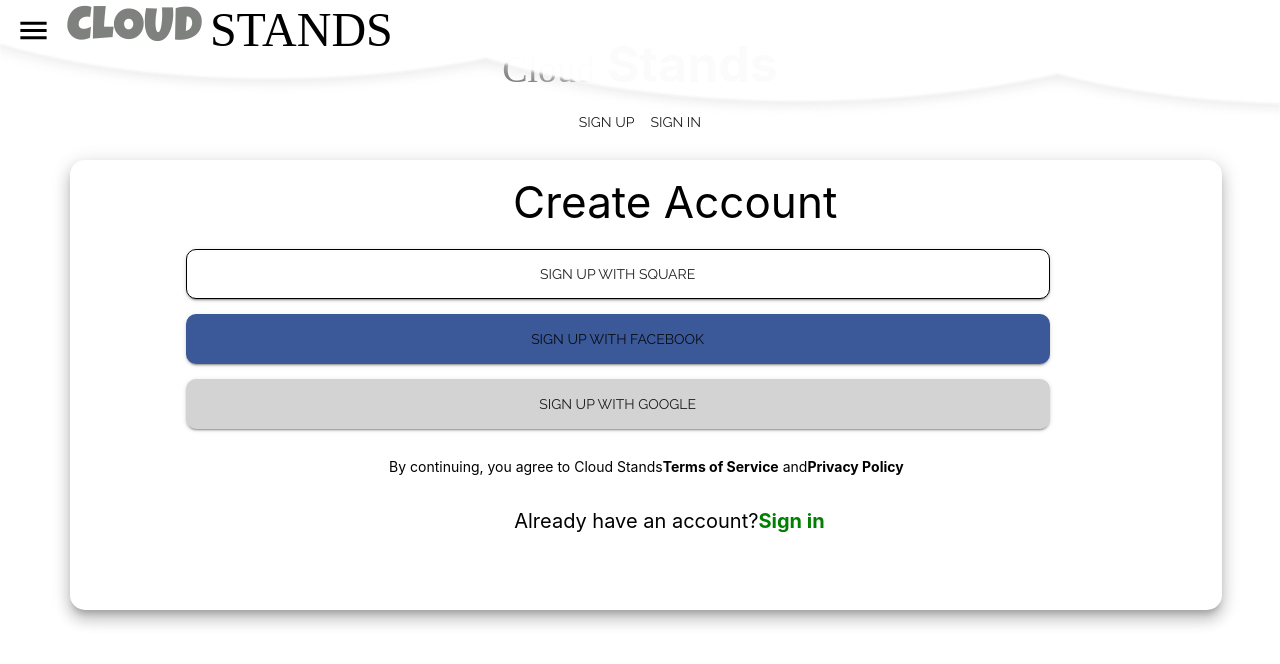
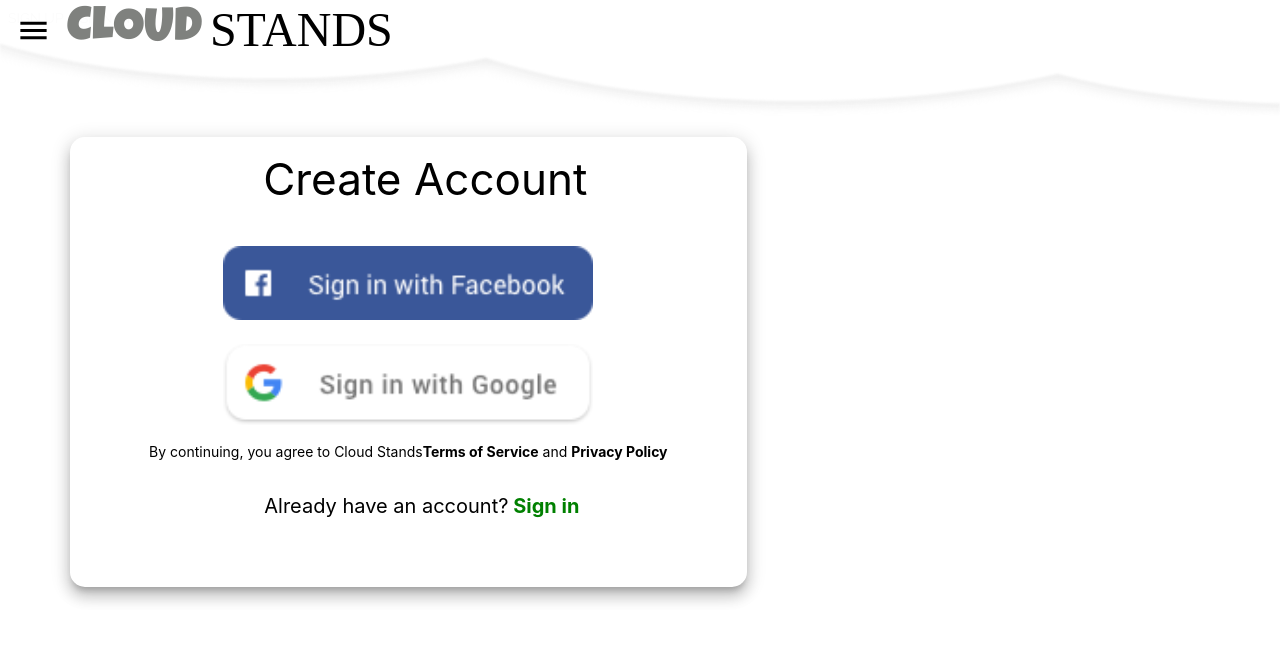
Before and after one commit to labs14-market-organizer/frontend, a React (Create React App) app: page /login in a window 1280 px wide. Shown: the top 664 px of the page. Built offline with nearby package versions, Linux system fonts and the light colour scheme; a web font is replaced by a local one.

Commit message:
changes to styling auth page

```diff
--- a/src/routes/AuthenticatePage.js
+++ b/src/routes/AuthenticatePage.js
@@ -7,29 +7,29 @@ import {
     Redirect,
     withRouter
   } from "react-router-dom";
-  import { Button, Box, Grid, Shadows } from '@material-ui/core';
-  import '../scss/authenticationPage.scss';
+import { Button, Box, Grid, Shadows, Container } from '@material-ui/core';
+import '../scss/authenticationPage.scss';
   // import Box from '@material-ui/core/Box';
+import styled from "styled-components";
+import facebook from "../assets/facebook.png";
+import google from "../assets/google.png";
 
 class AuthenticatePage extends React.Component
 {
-   authenticate = (e) => {
-    const authType = e.target.name;
-    this.props.getUserData()
-    axios.get("https://cloudstands-staging.herokuapp.com/auth/google")
+  //  authenticate = (e) => {
+  //   const authType = e.target.name;
+  //   this.props.getUserData()
+  //   axios.get("https://cloudstands-staging.herokuapp.com/auth/google")
 
-  }
+  // }
 
   // this.props.getUserData()
+
     render()
     {
 
         return (
-        <Grid container
-        direction="column"
-        justify="center"
-        alignItems="center" >
-          <h1><span className="cloud">Cloud</span> <span className="Stands">Stands</span></h1>
+        <>
           <Box className="header-SignIn" display='flex'>
 
               <span className="meet-the-team"><p>Meet the Team</p></span>
@@ -39,32 +39,49 @@ class AuthenticatePage extends React.Component
 
           </Box>
 
+          <StyledContainer>
+            <StyledBox boxShadow={10} className='buttons' display='flex' flexDirection='column'>
+                <p className="create-account">Create Account</p>
+                {/* <Button variant="contained"  label="Square" onClick={this.authenticate} className='company-buttons' style={{backgroundColor: "white", border: "1px solid black"}}>Sign Up with Square</Button> */}
+                <Link to="https://cloudstands-deploy.herokuapp.com/auth/facebook">
+                  <StyledImg src={facebook}></StyledImg>
+                </Link>
+                <Link to="https://cloudstands-deploy.herokuapp.com/auth/google">
+                  <StyledImg src={google}></StyledImg>
+                </Link>
+                {/* <Button variant="contained" label="Google"  href="https://cloudstands-staging.herokuapp.com/auth/facebook" className="company-buttons" style={{backgroundColor: '#3b5998'}}>Sign Up With Facebook</Button>
+                <Button variant="contained" label="Google" href="https://cloudstands-deploy.herokuapp.com/auth/google"  className="company-buttons" style={{ backgroundColor: " #d3d3d3" }} >Sign Up with Google</Button>
+                 */}
+                <p className="terms-of-service">By continuing, you agree to Cloud Stands<span className="bold">Terms of Service</span> and <span className="bold">Privacy Policy</span> </p>
+                <p className="have-account">Already have an account?<span style={{ color: "green" , fontWeight: "bold"}}>  Sign in</span> </p>
+            </StyledBox>
+           </StyledContainer>
 
-          <Box boxShadow={10} className='buttons' display='flex' flexDirection='column'>
-              <p className="create-account">Create Account</p>
-              <Button variant="contained"  label="Square" onClick={this.authenticate} className='company-buttons' style={{backgroundColor: "white", border: "1px solid black"}}>Sign Up with Square</Button>
-              <Button variant="contained" label="Google" onClick={this.authenticate} className="company-buttons" style={{backgroundColor: '#3b5998'}}>Sign Up With Facebook</Button>
-              <Button variant="contained" label="Google" href="https://cloudstands-deploy.herokuapp.com/auth/google"  className="company-buttons" style={{ backgroundColor: " #d3d3d3" }} >Sign Up with Google</Button>
-
-              <p className="terms-of-service">By continuing, you agree to Cloud Stands<span className="bold">Terms of Service</span> and<span className="bold">Privacy Policy</span> </p>
-              <p className="have-account">Already have an account?<span style={{ color: "green" , fontWeight: "bold"}}>Sign in</span> </p>
-
-           </Box>
-
-        </Grid>)
+        </>
+        )
     }
 }
-/* const mapStateToProps = state => {
-   return {
-     //states
-     ...state.checkUserData
-   };
- };
- export default connect(
-   mapStateToProps,
-   { //actions
-     setLocalData
-    // getUserData
-   }
- )(App); */
+
+const StyledContainer = styled(Container)`
+  margin-top: 100px;
+  max-width: 800px;
+  margin-left: 3%;
+`;
+
+const StyledImg = styled.img`
+  margin-top: 20px;
+  width: 80%;
+  @media (min-width: 600px) {
+    width: 370px;
+  }
+`;
+
+const StyledBox = styled(Box)`
+  display: flex;
+  felx-direction: column;
+  text-align: center;
+  min-height: 400px;
+  height: auto;
+`
+
 export default AuthenticatePage
--- a/src/scss/authenticationPage.scss
+++ b/src/scss/authenticationPage.scss
@@ -1,18 +1,7 @@
 .meet-the-team {
     display: none
  }
- .cloud {
-    width: 107px;
-    height: 46px;
-    font-family: LuckiestGuy;
-    font-size: 38px;
-    font-weight: normal;
-    font-style: normal;
-    font-stretch: normal;
-    line-height: normal;
-    letter-spacing: normal;
-    color: #7f817e;
-}
+
 h1 {
     font-size: 50px;
     margin-bottom: 10px;
```
Also changed, not shown: src/assets/facebook.png (added), src/assets/google.png (added).
